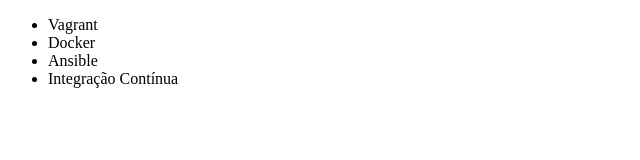
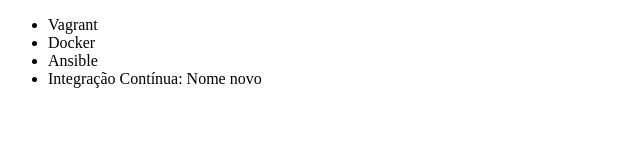
Before and after one commit to Edukovic/aluragit, a plain HTML site: page index.html in a window 1280 px wide. Shown: the full height of the page, 0-640 px from the left. Drawn offline with Linux system fonts and the light colour scheme.

Commit message:
Alterando titulo

```diff
--- a/index.html
+++ b/index.html
@@ -9,7 +9,7 @@
         <li>Vagrant</li>
         <li>Docker</li>
         <li>Ansible</li>
-        <li>Integração Contínua</li>
+        <li>Integração Contínua: Nome novo</li>
     </ul>
 </body>
 </html>
```
